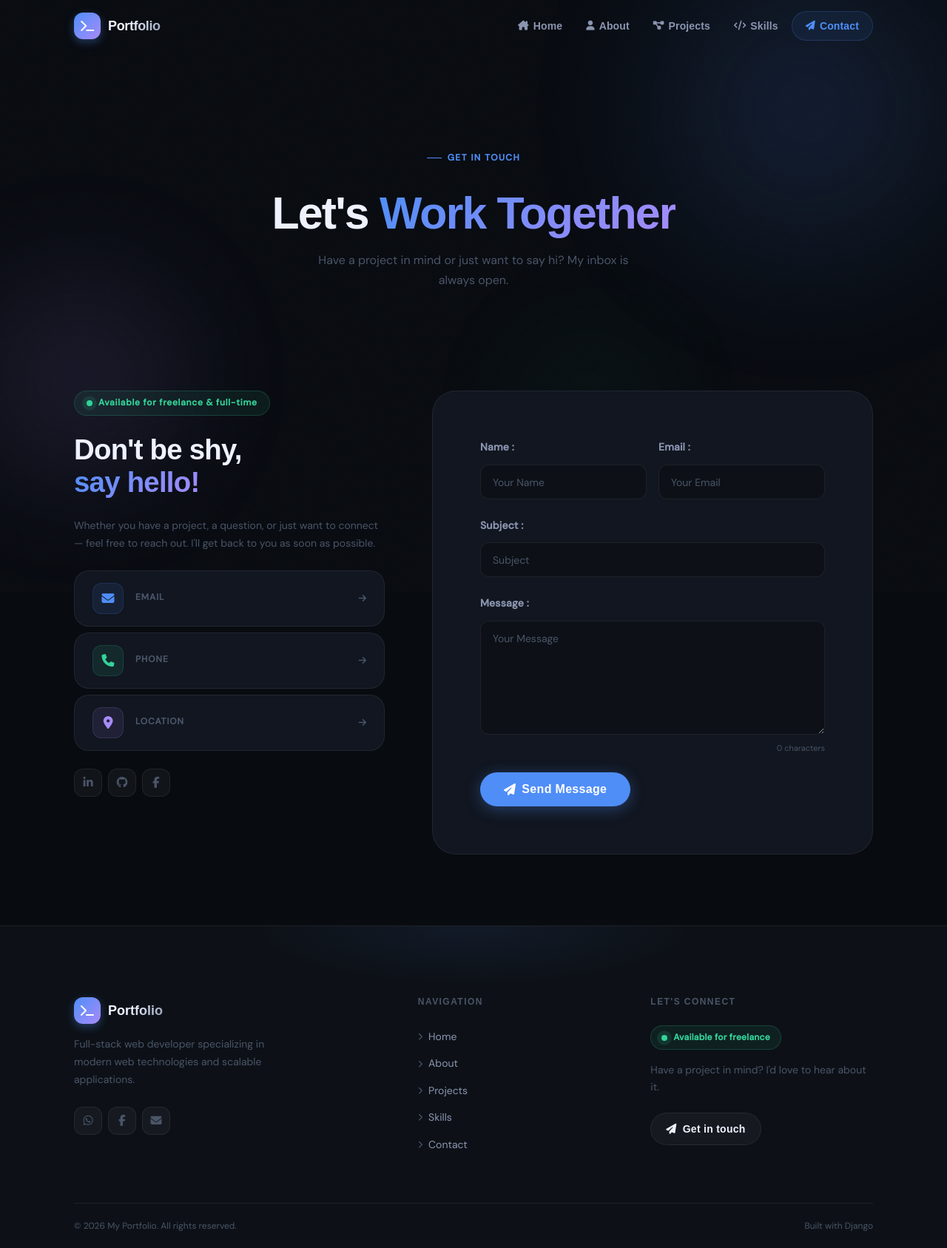
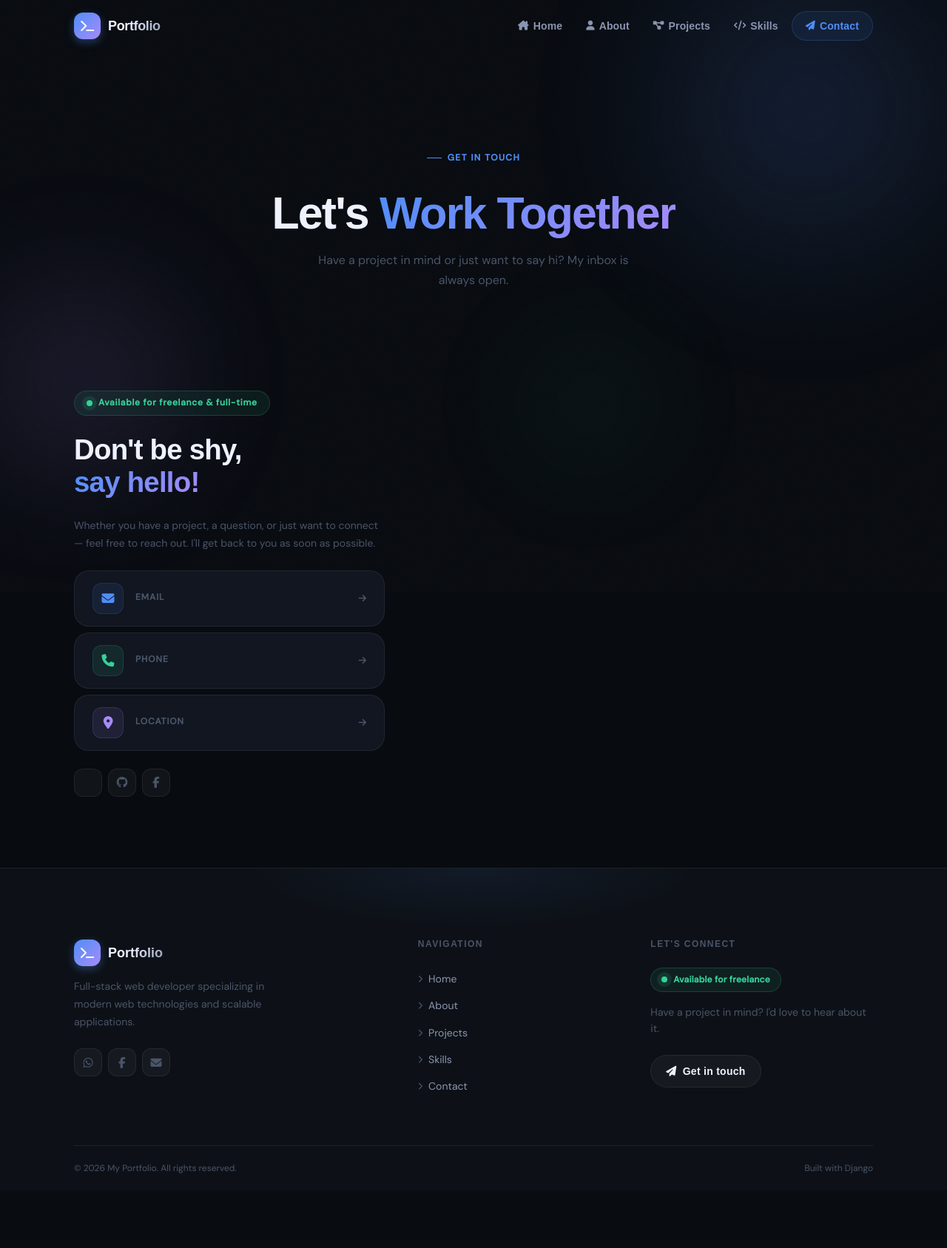
Before and after one commit to Nandrianina-Building/Portfolio_Dynamique, a Django app: page /contact/ in a window 1280 px wide. Shown: the whole page at 74% size. After the commit the page ends 1586 px from the top, so only its background shows below. Run offline with Django 5.2, Linux system fonts and the light colour scheme; data that the repository does not hold is empty.

Commit message:
Update contact.html

```diff
--- a/portfolio/templates/portfolio/contact.html
+++ b/portfolio/templates/portfolio/contact.html
@@ -84,7 +84,7 @@
       <!-- Socials -->
       <div class="contact-socials reveal">
         <a href="{{ contact.linkedin_url }}" target="_blank" rel="noopener noreferrer" class="social-btn" aria-label="LinkedIn">
-          <i class="fa-brands fa-linkedin-in"></i>
+          <i class="fa-brands fa-whatsApp"></i>
         </a>
         <a href="{{ contact.github_url }}" target="_blank" rel="noopener noreferrer" class="social-btn" aria-label="GitHub">
           <i class="fa-brands fa-github"></i>
@@ -96,76 +96,6 @@
 
     </aside>
 
-    <!-- ── Right: Form ─────────────────────────────────────── -->
-    <div class="contact-form-wrap reveal">
-      <div class="contact-form-card">
-
-        {% if messages %}
-        <div class="form-messages">
-          {% for message in messages %}
-          <div class="form-alert form-alert--{{ message.tags }}">
-            <i class="fa-solid {% if message.tags == 'success' %}fa-circle-check{% else %}fa-circle-exclamation{% endif %}"></i>
-            {{ message }}
-          </div>
-          {% endfor %}
-        </div>
-        {% endif %}
-
-        {% if form.non_field_errors %}
-        <div class="form-alert form-alert--error">
-          <i class="fa-solid fa-circle-exclamation"></i>
-          {{ form.non_field_errors }}
-        </div>
-        {% endif %}
-
-        <form action="" method="POST" class="contact-form" id="contact-form" novalidate>
-          {% csrf_token %}
-
-          <div class="form-row">
-            <div class="form-group">
-              {{ form.name.label_tag }}
-              {{ form.name }}
-              {% if form.name.errors %}
-              <span class="field-error">{{ form.name.errors|join:", " }}</span>
-              {% endif %}
-            </div>
-            <div class="form-group">
-              {{ form.email.label_tag }}
-              {{ form.email }}
-              {% if form.email.errors %}
-              <span class="field-error">{{ form.email.errors|join:", " }}</span>
-              {% endif %}
-            </div>
-          </div>
-
-          <div class="form-group">
-            {{ form.subject.label_tag }}
-            {{ form.subject }}
-            {% if form.subject.errors %}
-            <span class="field-error">{{ form.subject.errors|join:", " }}</span>
-            {% endif %}
-          </div>
-
-          <div class="form-group">
-            {{ form.message.label_tag }}
-            {{ form.message }}
-            {% if form.message.errors %}
-            <span class="field-error">{{ form.message.errors|join:", " }}</span>
-            {% endif %}
-          </div>
-
-          <button type="submit" class="btn btn-primary contact-submit" id="submit-btn">
-            <i class="fa-solid fa-paper-plane"></i>
-            <span>Send Message</span>
-            <span class="btn-loading" aria-hidden="true">
-              <i class="fa-solid fa-spinner fa-spin"></i>
-            </span>
-          </button>
-
-        </form>
-      </div>
-    </div>
-
   </div>
 </section>
 
```
